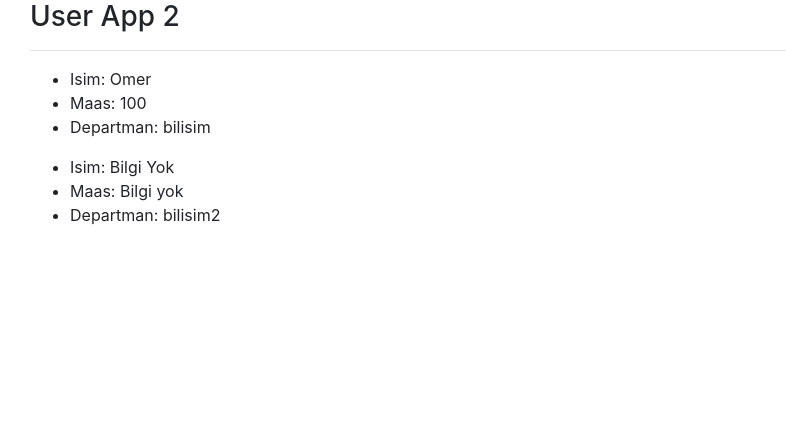
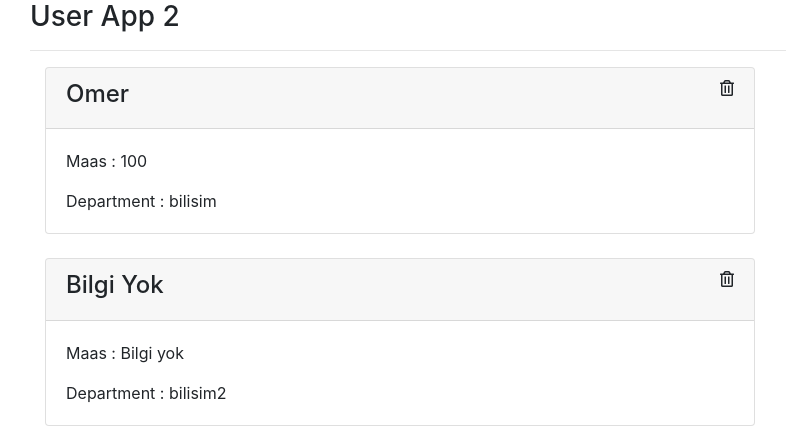
Before and after one commit to OMER-KALEM/my-app, a React (Create React App) app: page / in a window 1280 px wide. Shown: the top 440 px of the page, without its empty margins (55-841 px from the left). Built offline with nearby package versions, Linux system fonts and the light colour scheme.

Commit message:
User Arayuzu ve fontawesome

```diff
--- a/public/index.html
+++ b/public/index.html
@@ -27,6 +27,9 @@
 
     <!-- bootstrap 4 -->
     <link rel="stylesheet" href="https://maxcdn.bootstrapcdn.com/bootstrap/4.0.0/css/bootstrap.min.css" integrity="sha384-Gn5384xqQ1aoWXA+058RXPxPg6fy4IWvTNh0E263XmFcJlSAwiGgFAW/dAiS6JXm" crossorigin="anonymous">
+    <link rel="stylesheet" href="https://pro.fontawesome.com/releases/v5.10.0/css/all.css" integrity="sha384-AYmEC3Yw5cVb3ZcuHtOA93w35dYTsvhLPVnYs9eStHfGJvOvKxVfELGroGkvsg+p" crossorigin="anonymous"/>
+
+
 
     <title>React App</title>
   </head>
--- a/src/components/User.js
+++ b/src/components/User.js
@@ -17,13 +17,28 @@
         const {name,department,salary} = this.props;
 
         return (
+            /*Cirkin gozukuyor o yuzden duzenliycem*/
+            /*
             <div>
                 <ul>
-                    <li>Isim: {name}</li>
+                    <li>Isim: {name} <i className="far fa-trash-alt"></i> </li>
                     <li>Maas: {salary}</li>
                     <li>Departman: {department}</li>
                 </ul>
             </div>
+            */
+           <div className="col-md-8 mb-4">
+               <div className="card">
+                   <div className="card-header d-flex justify-content-between">
+                       <h4 className= "d-inline">{name}</h4>
+                       <i className="far fa-trash-alt" style= {{cursor : "pointer"}}></i>
+                   </div>
+                    <div className="card-body">
+                        <p className= "card-text"> Maas : {salary}</p>
+                        <p className= "card-text"> Department : {department}</p>
+                    </div>
+               </div>
+           </div>
         )
     }
 }
```
